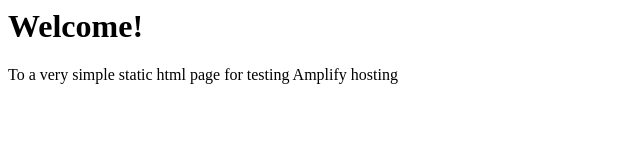
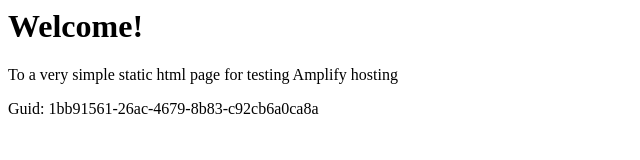
Before and after one commit to aws-aemilia-yul/Github-PR-Commit-Integration-Test-DoNotTouch-Gith-OKSLNVO2-v1-prod-ca-central-1, a website: page src/index.html in a window 1280 px wide. Shown: the whole page, without its empty margins (0-640 px from the left). Drawn offline with Linux system fonts and the light colour scheme.

Commit message:
commit from integ tests

```diff
--- a/src/index.html
+++ b/src/index.html
@@ -1,3 +1,5 @@
+
+
 <html lang="en">
 
 <head>
@@ -10,6 +12,6 @@
 <body>
     <h1>Welcome!</h1>
     <p>To a very simple static html page for testing Amplify hosting</p>
-</body>
+    <p>Guid: 1bb91561-26ac-4679-8b83-c92cb6a0ca8a</p></body>
 
 </html>
```
